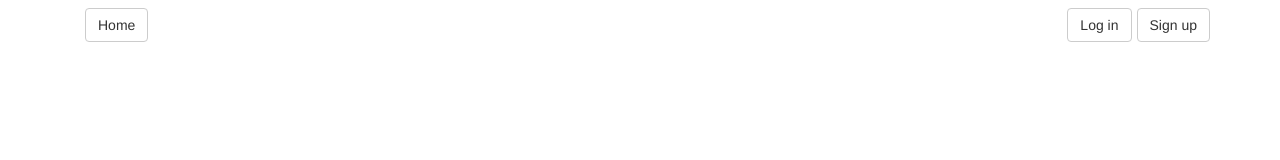
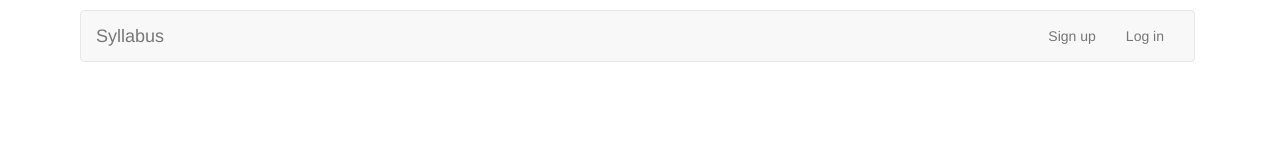
Before and after one commit to YuyouWu/Subjects, a website: page public/index.html in a window 1280 px wide. Drawn offline with nearby package versions, Linux system fonts and the light colour scheme; some packages are replaced by stand-ins of ours.

Commit message:
Nav bar and minor changed.

```diff
--- a/public/index.html
+++ b/public/index.html
@@ -31,28 +31,35 @@
 	<!-- Login/Signup buttons -->
 	<!-- Drop down user menu -->
 	<!-- subject request -->
-	<div class="container-fluid btn-toolbar" ng-controller="userController as main">
-		<!-- Home buttons -->
-		<a class="btn btn-default navbar-btn navbar-left" href="/" role="button">Home</a>
-		<!-- Signup buttons -->
-		<button ng-hide = "main.isLoggedIn()" ng-show = "!main.isLoggedIn()" type="button" class="btn btn-default navbar-btn navbar-right" data-toggle="modal" data-target="#signupModal" >Sign up</button>
-		<!-- Login buttons -->
-		<button ng-hide = "main.isLoggedIn()" ng-show = "!main.isLoggedIn()" type="button" class="btn btn-default navbar-btn navbar-right" data-toggle="modal" data-target="#loginModal">Log in</button>
+	<div class="container-fluid btn-toolbar" ng-controller="userController as main" style = "padding-top: 10px;">
 
-		<!-- Drop down user menu -->
-		<div class ="dropdown navbar-right" ng-show = "main.isLoggedIn()" ng-hide = "!main.isLoggedIn()">
-			<button type="button" class="btn btn-default navbar-btn dropdown-toggle"  data-toggle="dropdown" aria-expanded="true">
-				<span class="glyphicon glyphicon-user"></span>
-					User
+		<nav class="navbar navbar-default">
+			<div class="container-fluid">
+				<!-- Brand and toggle get grouped for better mobile display -->
+				<div class="navbar-header">
+					<a class="navbar-brand" href="/">Syllabus</a>
+				</div>
+
+				<div class="collapse navbar-collapse">
+					<ul class="nav navbar-nav navbar-right">
+						<li ng-hide = "main.isLoggedIn()" ng-show = "!main.isLoggedIn()" data-toggle="modal" data-target="#signupModal"><a href="#">Sign up</a></li>
+						<li ng-hide = "main.isLoggedIn()" ng-show = "!main.isLoggedIn()" data-toggle="modal" data-target="#loginModal"><a href="#">Log in</a></li>
+						<li class ="dropdown-toggle" ng-show = "main.isLoggedIn()" ng-hide = "!main.isLoggedIn()" data-toggle="dropdown">
+							<a href="#">
+								{{main.currentUser.userName}}
 								<span class="caret"></span>
-			</button>
+							</a>
+						</li>
 						<ul class="dropdown-menu" aria-labelledby ="dropdownMenu1">
 							<li><a href="/profile/{{main.currentUser.id}}">Profile</a></li>
 							<li><a href="/newSubject">Create subject</a></li>
 							<li role="separator" class="divider"></li>
-				<li><a ng-click = "main.logoutUser()">Log out</a></li>
+							<li><a href= "#" ng-click = "main.logoutUser()">Log out</a></li>
+						</ul>
 					</ul>
 				</div>
+			</div>
+		</nav>
 
 		<!-- Signup modal -->
 		<div id="signupModal" class="modal fade" role="dialog" tabindex="-1">
```
Lines whose indentation alone changed are shown as unchanged.
